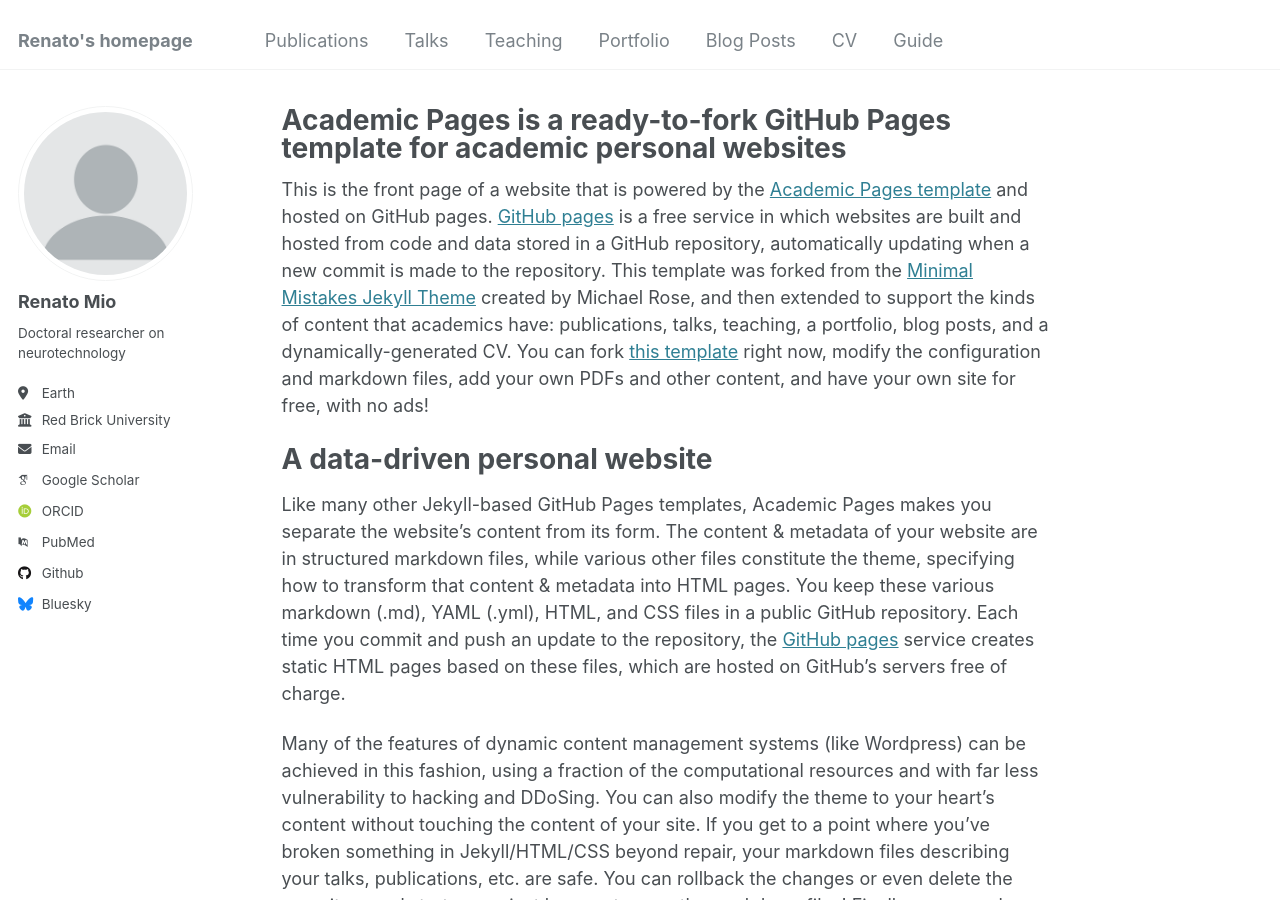
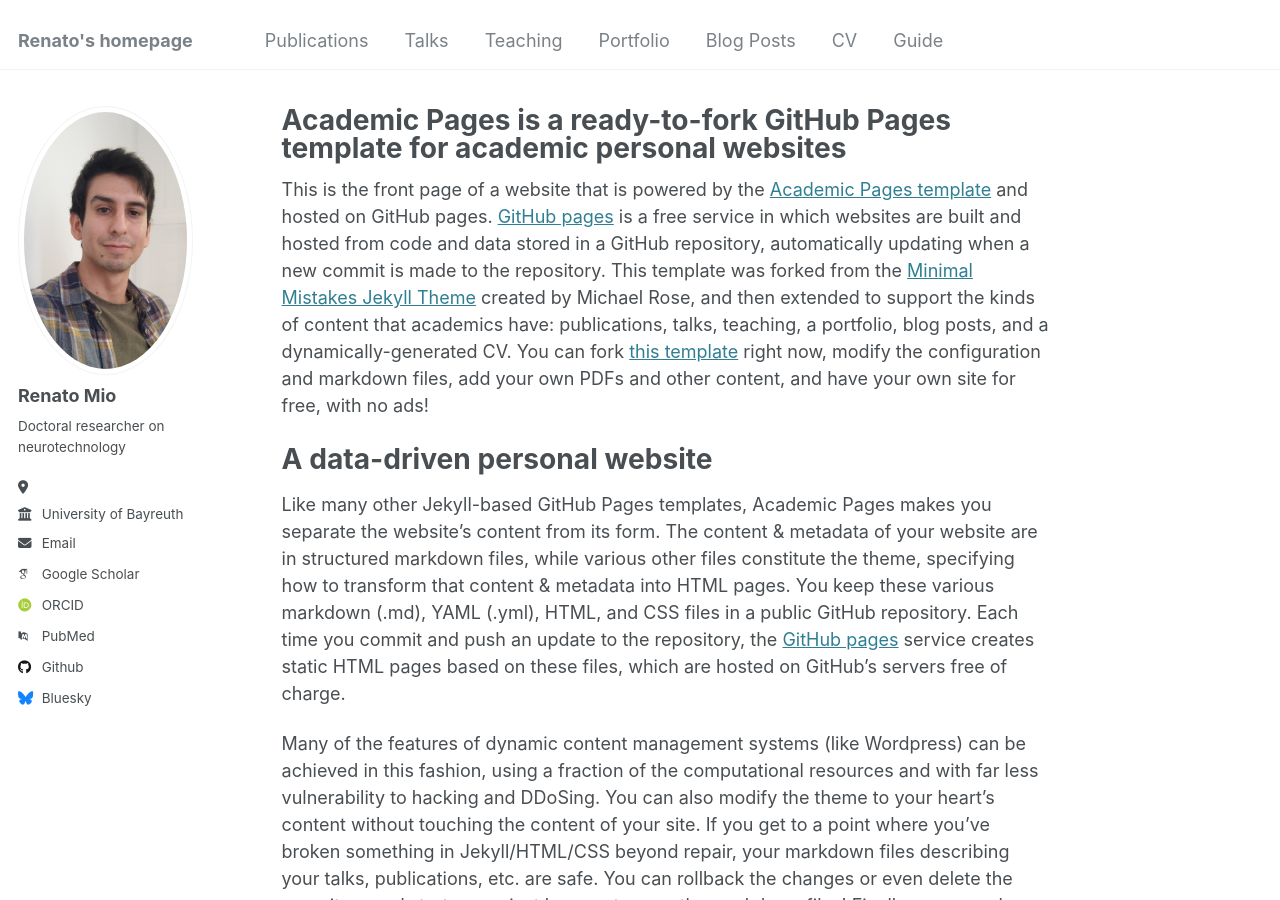
Before and after one commit to renatomio/renatomio.github.io, a Jekyll site: the page built from _pages/about.md, in a window 1280 px wide and 900 px high. Built offline with Jekyll 4.4.1, drawn with Linux system fonts in a browser that asks for light colours; some web fonts are replaced.

Commit message:
added profile pic

```diff
--- a/_config.yml
+++ b/_config.yml
@@ -21,14 +21,14 @@ repository               : "renatomio/renatomio.github.io"
 #               Additional customization can be done by editing /_includes/author-profile.html
 author:
   # Biographic information
-  avatar           : "profile.png"
+  avatar           : "LabPic2.jpg"
   name             : "Renato Mio" # Your sidebar name
   pronouns         : # example: "she/her"
   bio              : "Doctoral researcher on neurotechnology"
-  location         : "Earth"
-  employer         : "Red Brick University"
+  location         : ""
+  employer         : "University of Bayreuth"
   uri              : # URL
-  email            : "none@example.org"
+  email            : ""
 
   # Academic websites
   arxiv            : # URL - Update with the correct link to your profile
```
Also changed, not shown: images/LabPic2.jpg (added), 3 other files.
